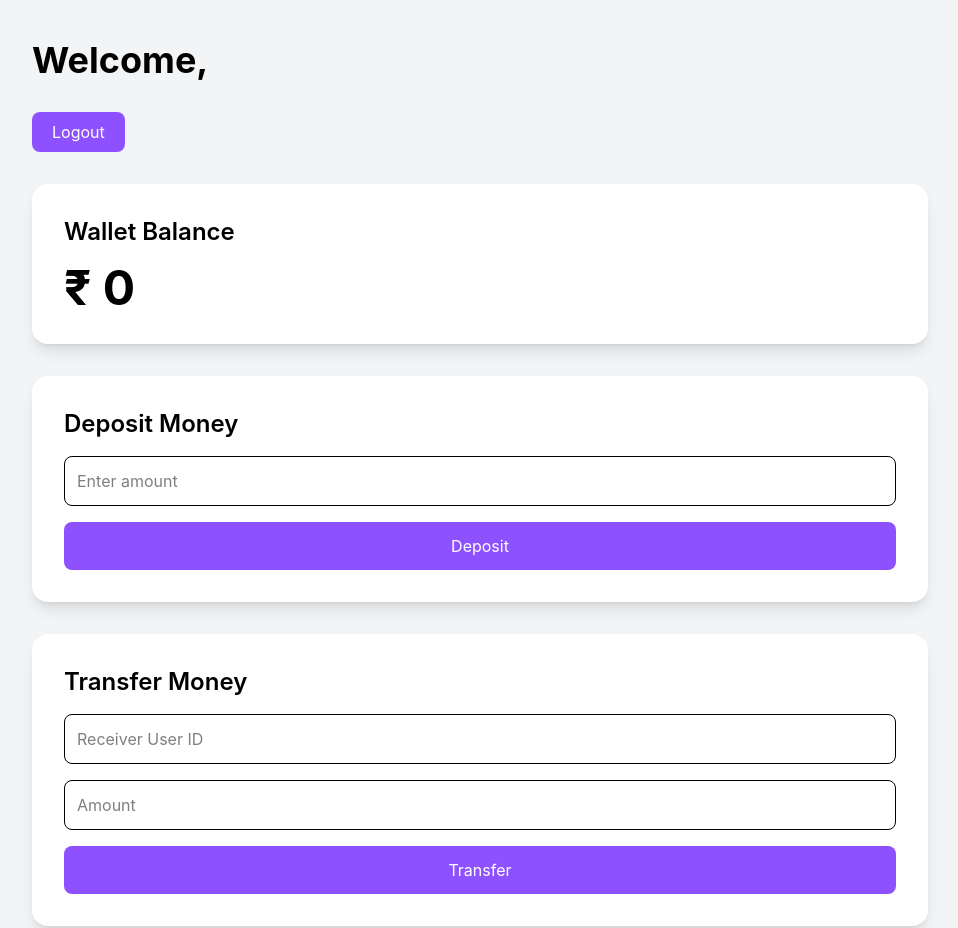
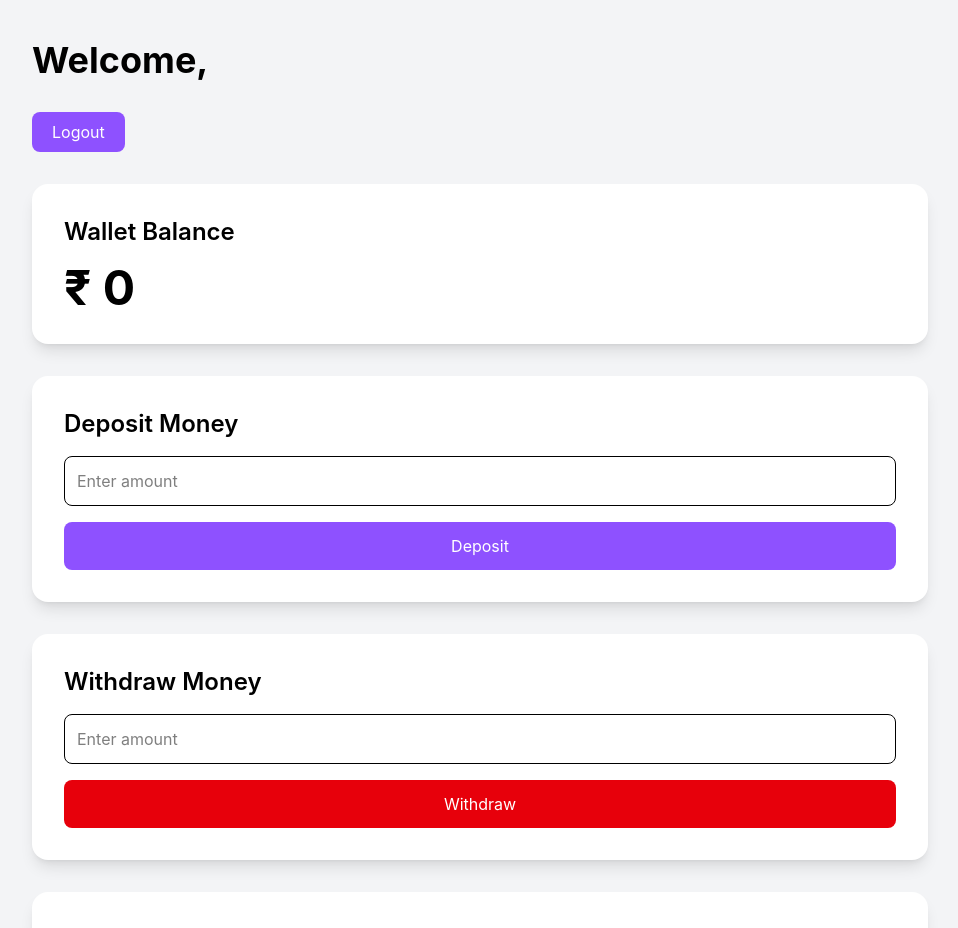
Before and after one commit to sunny-kumar-rana/digital-wallet-frontend, a React (Vite) app: page /dashboard in a window 1280 px wide. Shown: the top 928 px of the page, without its empty margins (160-1118 px from the left). Built offline with nearby package versions, Linux system fonts and the light colour scheme; no server answers; sample sign-in values are in the browser's storage.

Commit message:
-add withdrawal ui

```diff
--- a/src/pages/DashboardPage.jsx
+++ b/src/pages/DashboardPage.jsx
@@ -8,6 +8,7 @@ function DashboardPage() {
   const [amount, setAmount] = useState("");
   const [transactions, setTransactions] = useState([]);
   const [depositAmount, setDepositAmount] = useState("");
+  const [withdrawAmount, setWithdrawAmount] = useState("");
   const navigate = useNavigate();
 
   const userId = localStorage.getItem("userId");
@@ -84,6 +85,25 @@ function DashboardPage() {
     }
   };
 
+  const handleWithdraw = async (e) => {
+    e.preventDefault();
+
+    try {
+      const response = await api.post(
+        `/withdraw?userId=${userId}&amount=${withdrawAmount}`,
+      );
+
+      alert(response.data.message);
+
+      fetchBalance();
+      fetchTransactions();
+
+      setWithdrawAmount("");
+    } catch (error) {
+      alert(error.response.data.error);
+    }
+  };
+
   return (
     <div className="min-h-screen bg-gray-100 p-10">
       <div className="max-w-4xl mx-auto">
@@ -124,6 +144,28 @@ function DashboardPage() {
             </button>
           </form>
         </div>
+
+        <div className="bg-white p-8 rounded-2xl shadow-lg mt-8">
+          <h2 className="text-2xl font-semibold mb-4">Withdraw Money</h2>
+
+          <form onSubmit={handleWithdraw} className="flex flex-col gap-4">
+            <input
+              type="number"
+              placeholder="Enter amount"
+              value={withdrawAmount}
+              onChange={(e) => setWithdrawAmount(e.target.value)}
+              className="border p-3 rounded-lg outline-none"
+            />
+
+            <button
+              type="submit"
+              className="bg-red-600 text-white p-3 rounded-lg"
+            >
+              Withdraw
+            </button>
+          </form>
+        </div>
+
         <div className="bg-white p-8 rounded-2xl shadow-lg mt-8">
           <h2 className="text-2xl font-semibold mb-4">Transfer Money</h2>
 
@@ -180,7 +222,13 @@ function DashboardPage() {
 
                   <span
                     className={`ml-2 px-3 py-1 rounded-full text-white text-sm
-                    ${tx.status === "DEPOSIT" ? "bg-green-500" : "bg-blue-500"}`}
+                    ${
+                      tx.status === "DEPOSIT"
+                        ? "bg-green-500"
+                        : tx.status === "WITHDRAW"
+                          ? "bg-red-500"
+                          : "bg-blue-500"
+                    }`}
                   >
                     {tx.status}
                   </span>
```
